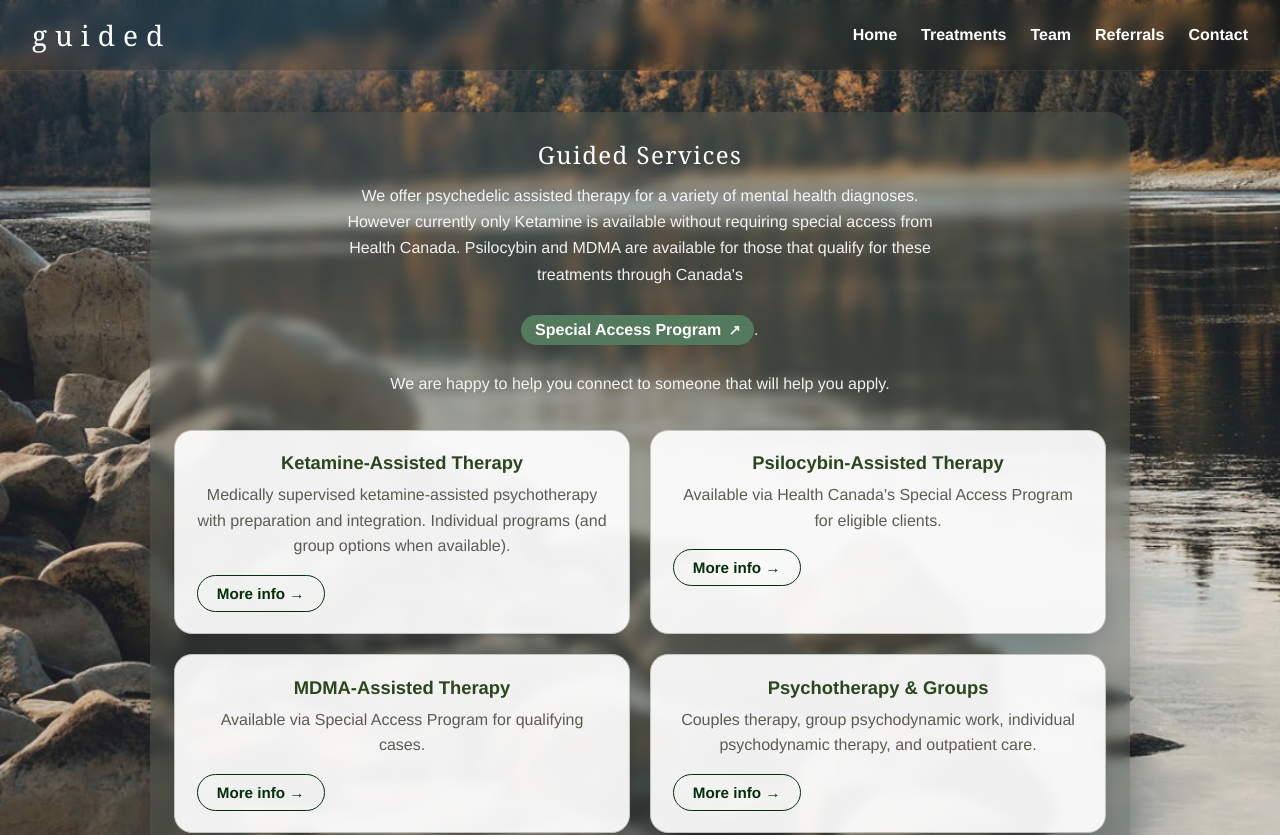
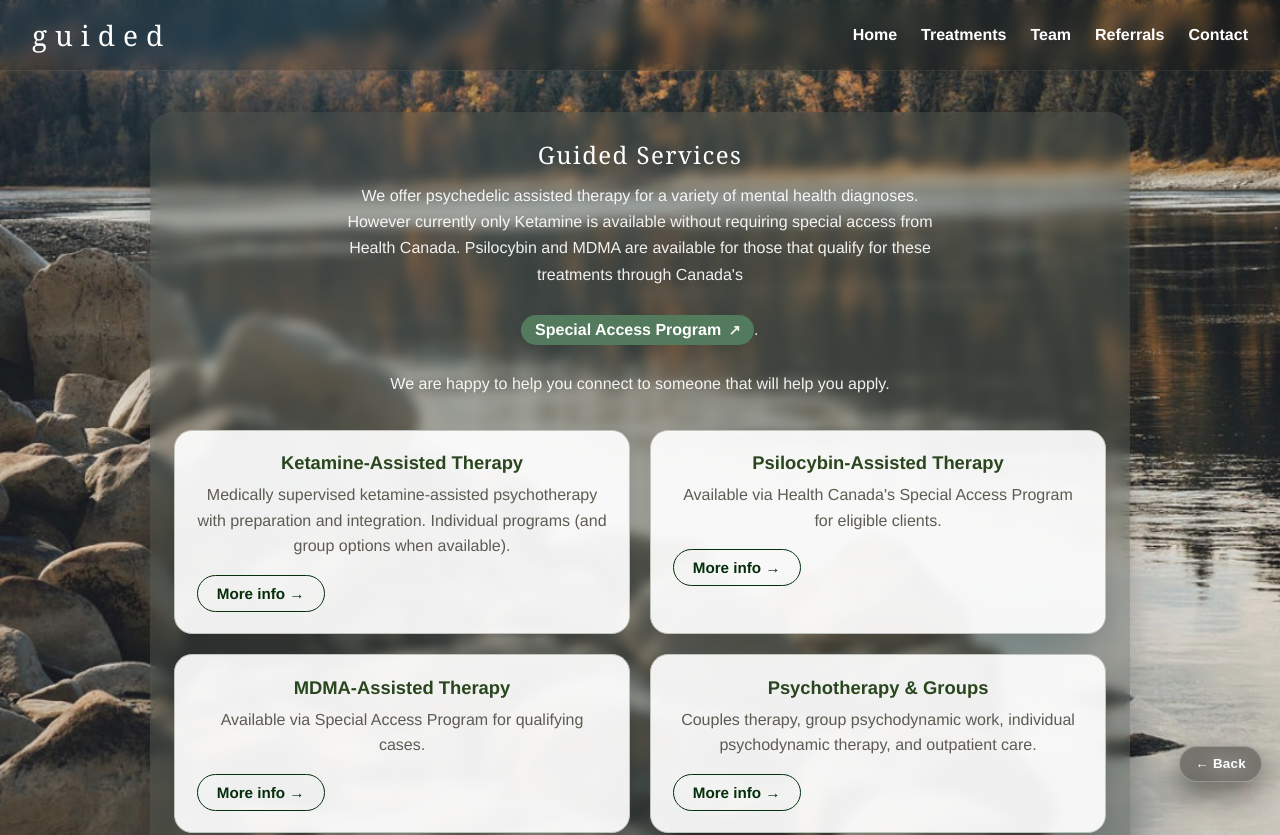
Before and after one commit to RachelKennedy09/guided-collective-therapy-2026, a React (Vite) app: page /treatments in a window 1280 px wide. Shown: the top 835 px of the page. Built offline with nearby package versions, Linux system fonts and the light colour scheme.

Commit message:
feat: add FloatingBack component for navigation; implement smooth scrolling in ScrollToTop; update Treatments page with back button

```diff
--- a/src/components/AppLayout.jsx
+++ b/src/components/AppLayout.jsx
@@ -1,5 +1,6 @@
 import React, { useState } from "react";
 import { NavLink, Outlet, useLocation } from "react-router-dom";
+import FloatingBack from "./FloatingBack";
 
 export default function AppLayout() {
   const [menuOpen, setMenuOpen] = useState(false);
@@ -54,9 +55,11 @@ export default function AppLayout() {
                 Team
               </NavLink>
             </li>
-            <NavLink to="/referrals" onClick={closeMenu}>
-              Referrals
-            </NavLink>
+            <li>
+              <NavLink to="/referrals" onClick={closeMenu}>
+                Referrals
+              </NavLink>
+            </li>
             <li>
               <NavLink to="/contact" onClick={closeMenu}>
                 Contact
@@ -65,7 +68,7 @@ export default function AppLayout() {
           </ul>
         </nav>
       </header>
-
+      {!isHome && <FloatingBack />}
       <main>
         <Outlet />
       </main>
--- /dev/null
+++ b/src/components/FloatingBack.jsx
@@ -0,0 +1,16 @@
+import { useNavigate } from "react-router-dom";
+
+export default function FloatingBack() {
+  const navigate = useNavigate();
+
+  return (
+    <button
+      type="button"
+      className="floating-back"
+      onClick={() => navigate(-1)}
+      aria-label="Go back"
+    >
+      ← Back
+    </button>
+  );
+}
--- a/src/components/ScrollToTop.jsx
+++ b/src/components/ScrollToTop.jsx
@@ -5,11 +5,13 @@ export default function ScrollToTop() {
   const { pathname } = useLocation();
 
   useEffect(() => {
-    window.scrollTo({
-      top: 0,
-      left: 0,
-      behavior: "smooth", // 👈 this is where it goes
-    });
+    const saved = sessionStorage.getItem(`scroll:${pathname}`);
+
+    if (saved !== null) {
+      window.scrollTo({ top: Number(saved), left: 0, behavior: "auto" });
+    } else {
+      window.scrollTo({ top: 0, left: 0, behavior: "smooth" });
+    }
   }, [pathname]);
 
   return null;
--- a/src/pages/Treatments.jsx
+++ b/src/pages/Treatments.jsx
@@ -1,5 +1,7 @@
 // src/pages/Treatments.jsx
 import React from "react";
+import BackToHome from "../components/FloatingBack";
+
 
 export default function Treatments() {
   return (
@@ -10,6 +12,7 @@ export default function Treatments() {
         style={{ "--bg-image": "url('/images/FraserRiver.jpg')" }}
       >
         <div className="treatments-hero__inner">
+                  <BackToHome />
           <div className="treatments-hero__panel">
             <h1 className="treatments-hero__title">Guided Services</h1>
 
--- a/src/style.css
+++ b/src/style.css
@@ -1230,3 +1230,38 @@ a {
     width: 2.75rem;
   }
 }
+
+/* Floating back button (bottom-right) */
+.floating-back {
+  position: fixed;
+  right: 18px;
+  bottom: 18px;
+  z-index: 9999;
+
+  padding: 0.6rem 0.95rem;
+  border-radius: 999px;
+  border: 1px solid rgba(255, 255, 255, 0.22);
+
+  background: rgba(10, 12, 10, 0.24);
+  color: #fff;
+  font-weight: 800;
+  letter-spacing: 0.02em;
+
+  backdrop-filter: blur(8px);
+  -webkit-backdrop-filter: blur(8px);
+
+  box-shadow: 0 12px 30px rgba(0, 0, 0, 0.28);
+  cursor: pointer;
+
+  transition: transform 0.12s ease, background 0.2s ease, box-shadow 0.2s ease;
+}
+
+.floating-back:hover {
+  background: rgba(10, 12, 10, 0.34);
+  transform: translateY(-1px);
+  box-shadow: 0 16px 40px rgba(0, 0, 0, 0.32);
+}
+
+.floating-back:active {
+  transform: translateY(0px);
+}
```
